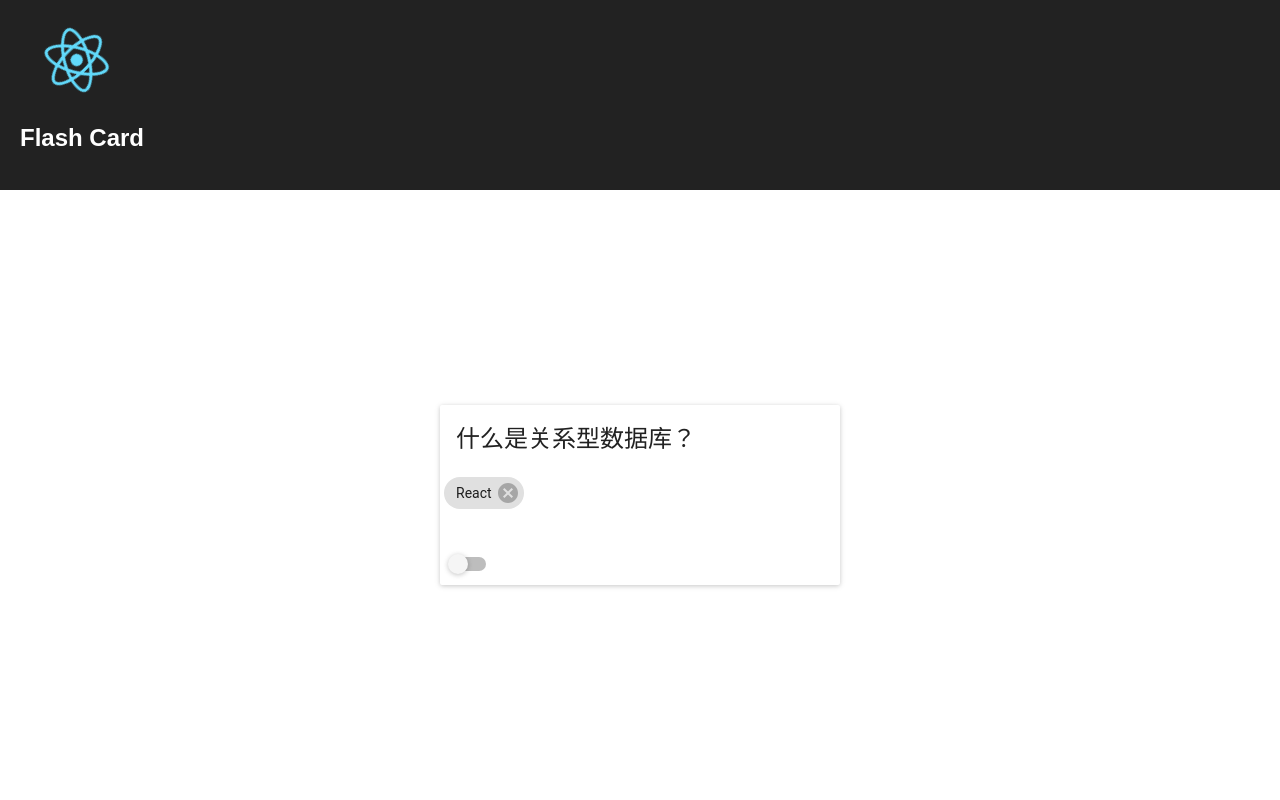
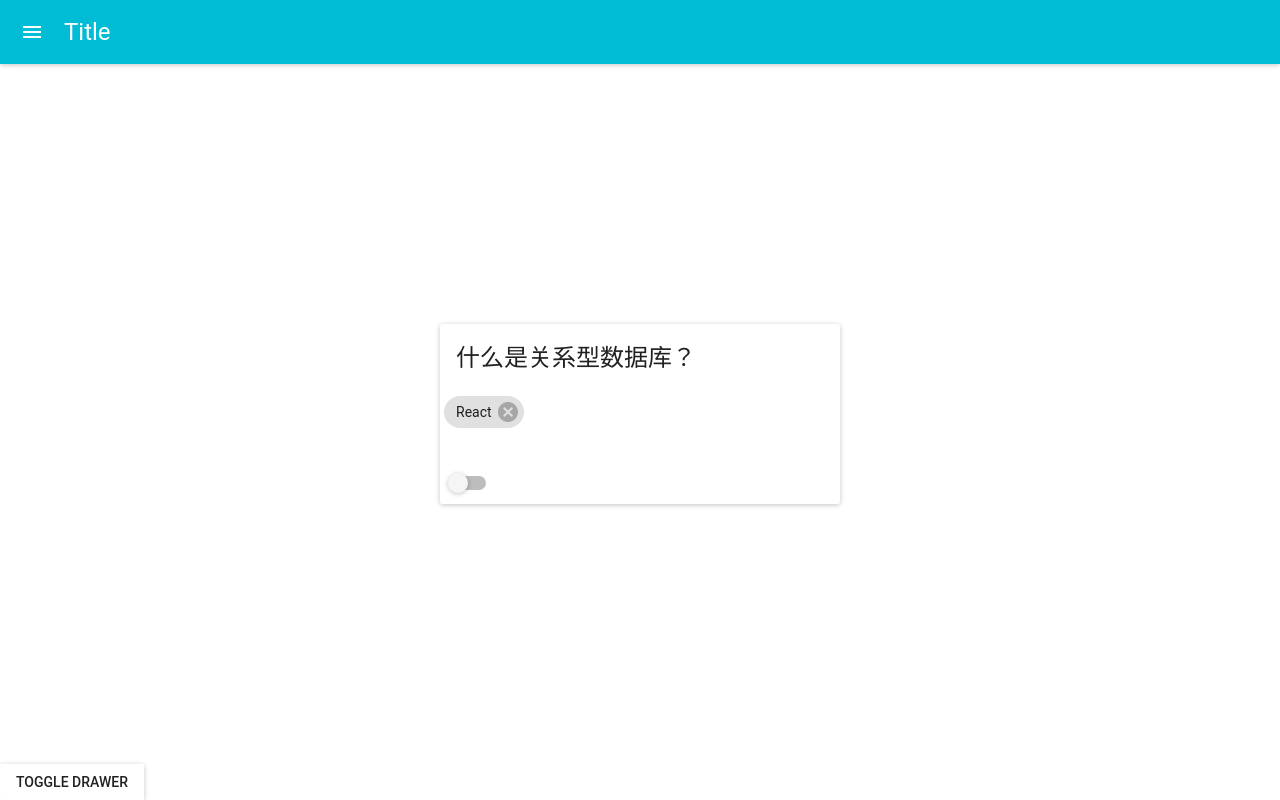
Before and after one commit to zhouzhongyuan/flash-card, a React app: page / in a window 1280 px wide. Built offline with nearby package versions, Linux system fonts and the light colour scheme; what react-tap-event-plugin would draw is missing.

Commit message:
Add some other component

```diff
--- a/src/App.js
+++ b/src/App.js
@@ -2,17 +2,19 @@ import React, { Component } from 'react';
 import MuiThemeProvider from 'material-ui/styles/MuiThemeProvider';
 import logo from './logo.svg';
 import './App.css';
-import Card from './component/Card/'
-
+import { Card, AppBar, DrawerNav } from './component';
+console.log(Card);
+console.log(AppBar);
 class App extends Component {
     render() {
         return (
             <MuiThemeProvider>
                 <div className="App">
-                    <div className="App-header">
-                        <img src={logo} className="App-logo" alt="logo" />
-                        <h2>Flash Card</h2>
-                    </div>
+                    {/*<div className="App-header">*/}
+                        {/*<img src={logo} className="App-logo" alt="logo" />*/}
+                        {/*<h2>Flash Card</h2>*/}
+                    {/*</div>*/}
+                    <AppBar />
                     <div
                         style={{
                             flex: 1,
@@ -31,6 +33,9 @@ class App extends Component {
 
                     />
                     </div>
+                    <DrawerNav
+
+                    />
                 </div>
             </MuiThemeProvider>
         );
--- /dev/null
+++ b/src/component/AppBar/index.js
@@ -0,0 +1,22 @@
+import React, { Component } from 'react';
+import AppBar from 'material-ui/AppBar';
+
+class AppTopBar extends Component {
+    constructor(props) {
+        super(props);
+        this.handleDrawerNav = this.handleDrawerNav.bind(this);
+    }
+    handleDrawerNav() {
+        console.log('show drawer nav');
+    }
+    render() {
+        return (
+            <AppBar
+                title="Title"
+                iconClassNameRight="muidocs-icon-navigation-expand-more"
+                onLeftIconButtonTouchTap={this.handleDrawerNav}
+            />
+        );
+    }
+}
+export default AppTopBar;
--- /dev/null
+++ b/src/component/Nav/DrawerNav.js
@@ -0,0 +1,37 @@
+import React from 'react';
+import Drawer from 'material-ui/Drawer';
+import MenuItem from 'material-ui/MenuItem';
+import RaisedButton from 'material-ui/RaisedButton';
+import AppBar from 'material-ui/AppBar';
+
+
+class DrawerNav extends React.Component {
+
+    constructor(props) {
+        super(props);
+        this.state = {open: false};
+    }
+
+    handleToggle = () => this.setState({open: !this.state.open});
+
+    render() {
+        return (
+            <div>
+                <RaisedButton
+                    label="Toggle Drawer"
+                    onTouchTap={this.handleToggle}
+                />
+                <Drawer open={this.state.open}>
+                    <AppBar
+                        title="Flash Card"
+                        iconElementLeft={<div />}
+                    />
+                    <MenuItem>Lists</MenuItem>
+                    <MenuItem>Quiz</MenuItem>
+                    <MenuItem>Add</MenuItem>
+                </Drawer>
+            </div>
+        );
+    }
+}
+export default DrawerNav;
--- /dev/null
+++ b/src/component/index.js
@@ -0,0 +1,3 @@
+export { default as AppBar } from './AppBar';
+export { default as Card } from './Card';
+export { default as DrawerNav } from './Nav/DrawerNav';
```
